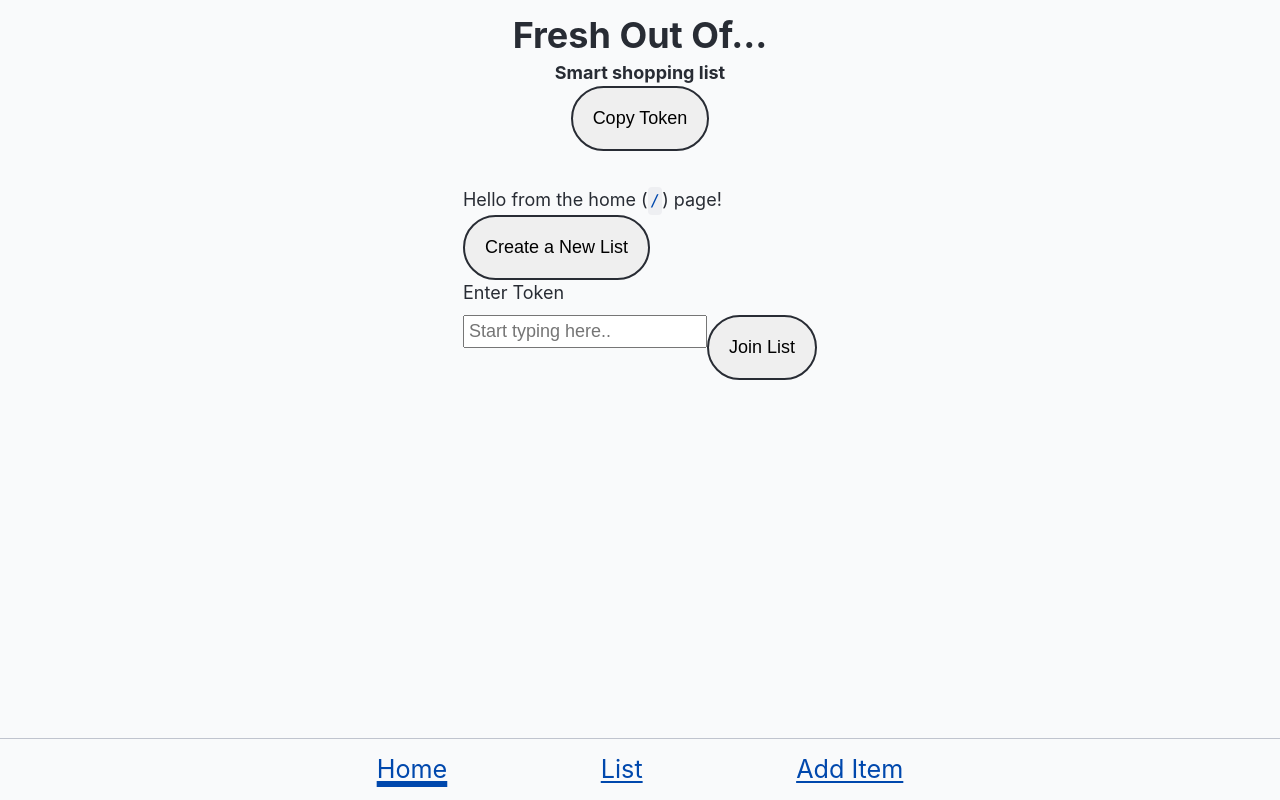
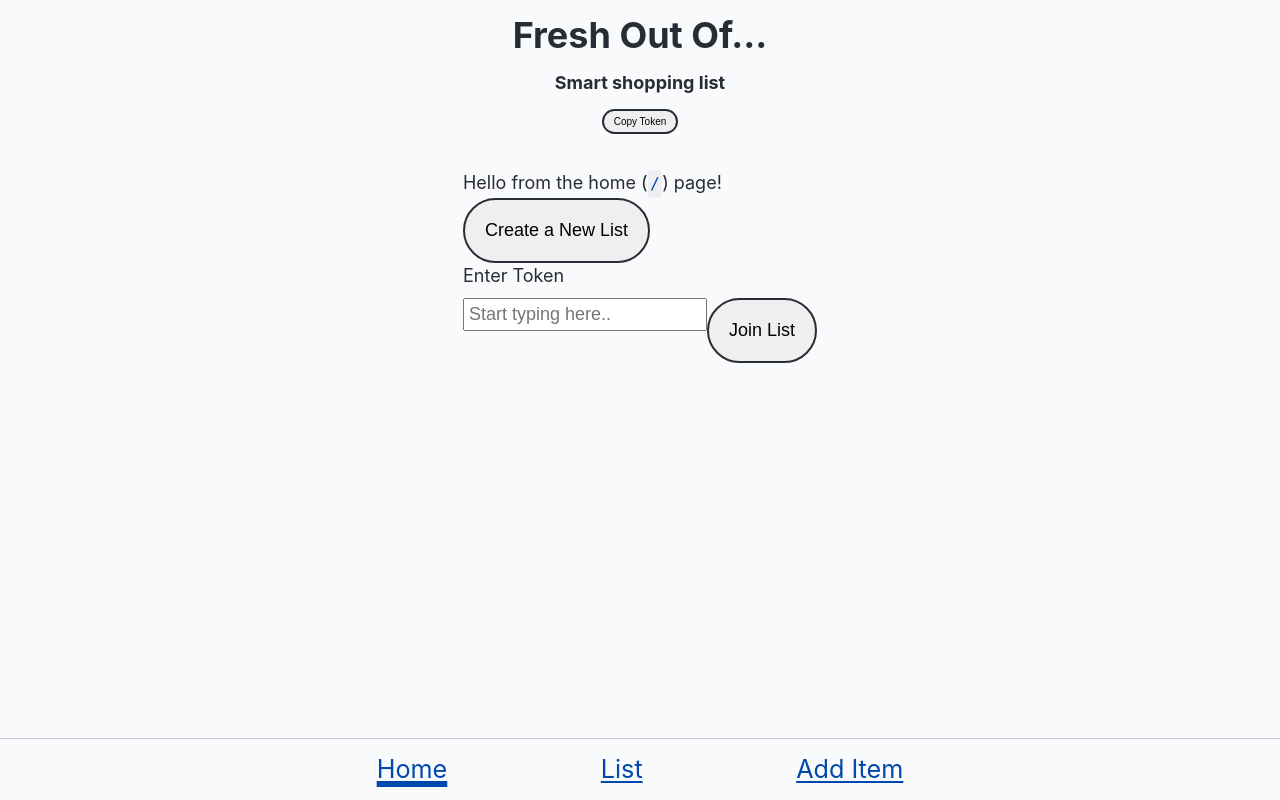
Before and after one commit to the-collab-lab/tcl-65-smart-shopping-list, a React (Vite) app: page / in a window 1280 px wide. Built offline with nearby package versions, Linux system fonts and the light colour scheme.

Commit message:
add small button class in layout.css and applied it to copy list button

```diff
--- a/src/views/Layout.css
+++ b/src/views/Layout.css
@@ -41,9 +41,15 @@
 }
 
 .Layout-header > h2 {
-	margin: 0;
+	margin: 1rem 0;
 	font-size: 1em;
 	grid-area: smart;
+}
+
+/* Add a class to style the buttons */
+.button-small {
+	font-size: 1rem; /* Adjust font size to make it smaller */
+	padding: 0.5rem 1rem; /* Adjust padding to make it smaller */
 }
 
 .list-token {
--- a/src/views/Layout.jsx
+++ b/src/views/Layout.jsx
@@ -30,7 +30,9 @@ export function Layout({ listToken }) {
 					<h2>Smart shopping list</h2>
 					<div className="list-token">
 						<span>{listToken}</span>
-						<button onClick={handleCopyToken}>Copy Token</button>
+						<button className="button-small" onClick={handleCopyToken}>
+							Copy Token
+						</button>
 					</div>
 				</header>
 				<main className="Layout-main">
```
